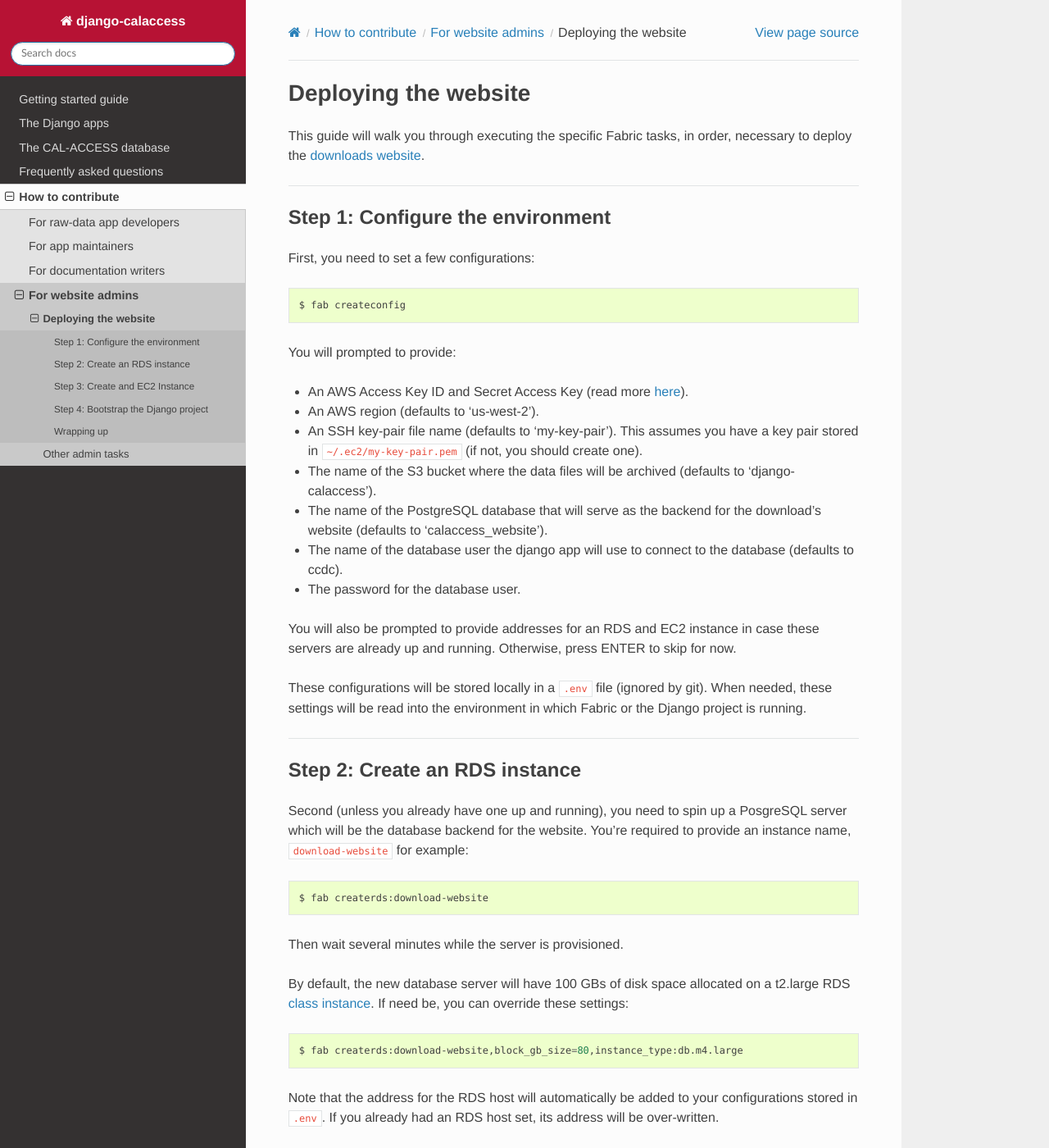
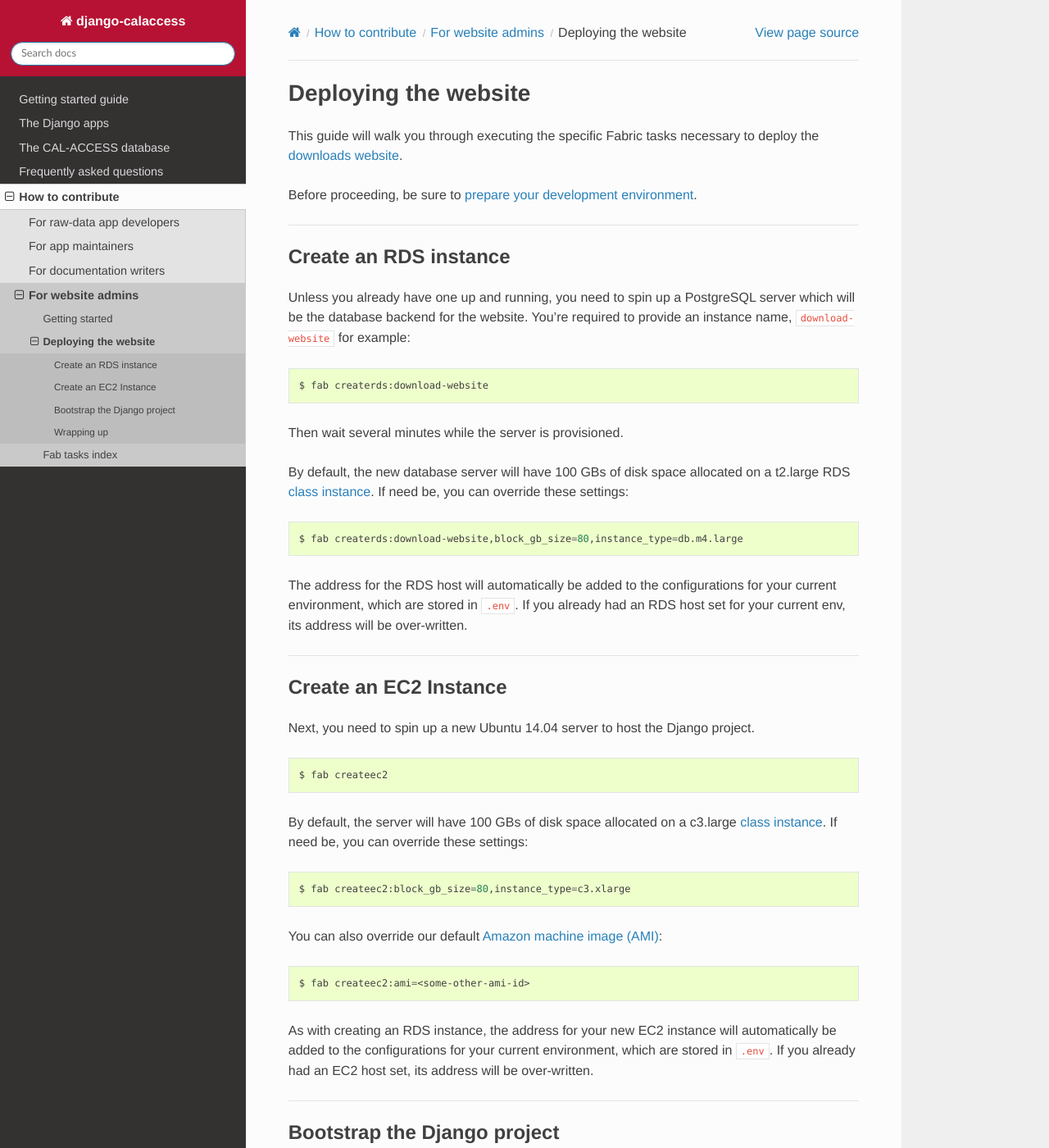
Before and after one commit to palewire/django-calaccess-technical-documentation, a Sphinx documentation site: the page built from docs/contribute/calaccess_website/deployment-walkthru.rst, in a window 1280 px wide and 1400 px high. Shown: the whole window at 82% size. Built offline with Sphinx 7.4.7 and the Read the Docs theme 2.0.0, drawn with Linux system fonts in a browser that asks for light colours; some of the changed text lies outside the part shown.

Commit message:
Updates for website related docs

```diff
--- a/docs/apps/calaccess_raw/managementcommands.rst
+++ b/docs/apps/calaccess_raw/managementcommands.rst
@@ -13,7 +13,7 @@ As with any Django app management command, these can be invoked on the command l
 updatecalaccessrawdata
 ~~~~~~~~~~~~~~~~~~~~~~
 
-This master command. It brings together all of the other update commands to
+This is the master command. It brings together all of the other update commands to
 download, unzip, clean and load the latest snapshot of the CAL-ACCESS database.
 
 Examples
--- a/docs/contribute/calaccess_website/deployment-walkthru.rst
+++ b/docs/contribute/calaccess_website/deployment-walkthru.rst
@@ -1,39 +1,17 @@
 Deploying the website
 =====================
 
-This guide will walk you through executing the specific Fabric tasks, in order, necessary to deploy the `downloads website <apps/calaccess_downloads_site.html>`_.
+This guide will walk you through executing the specific Fabric tasks necessary to deploy the `downloads website <apps/calaccess_downloads_site.html>`_.
+
+Before proceeding, be sure to `prepare your development environment <env-prep.html>`_.
 
 --------------------------------------------
 
-Step 1: Configure the environment
----------------------------------
 
-First, you need to set a few configurations:
+Create an RDS instance
+----------------------
 
-.. code-block:: bash
-
-    $ fab createconfig
-
-You will prompted to provide:
-
-* An AWS Access Key ID and Secret Access Key (read more `here <https://aws.amazon.com/developers/access-keys/>`_).
-* An AWS region (defaults to 'us-west-2').
-* An SSH key-pair file name (defaults to 'my-key-pair'). This assumes you have a key pair stored in ``~/.ec2/my-key-pair.pem`` (if not, you should create one).
-* The name of the S3 bucket where the data files will be archived (defaults to 'django-calaccess').
-* The name of the PostgreSQL database that will serve as the backend for the download's website (defaults to 'calaccess_website').
-* The name of the database user the django app will use to connect to the database (defaults to ccdc).
-* The password for the database user.
-
-You will also be prompted to provide addresses for an RDS and EC2 instance in case these servers are already up and running. Otherwise, press ENTER to skip for now.
-
-These configurations will be stored locally in a ``.env`` file (ignored by git). When needed, these settings will be read into the environment in which Fabric or the Django project is running.
-
---------------------------------------------
-
-Step 2: Create an RDS instance
-------------------------------
-
-Second (unless you already have one up and running), you need to spin up a PosgreSQL server which will be the database backend for the website. You're required to provide an instance name, ``download-website`` for example:
+Unless you already have one up and running, you need to spin up a PostgreSQL server which will be the database backend for the website. You're required to provide an instance name, ``download-website`` for example:
 
 .. code-block:: bash
 
@@ -45,14 +23,14 @@ By default, the new database server will have 100 GBs of disk space allocated on
 
 .. code-block:: bash
 
-    $ fab createrds:download-website,block_gb_size=80,instance_type:db.m4.large
+    $ fab createrds:download-website,block_gb_size=80,instance_type=db.m4.large
 
-Note that the address for the RDS host will automatically be added to your configurations stored in ``.env``. If you already had an RDS host set, its address will be over-written.
+The address for the RDS host will automatically be added to the configurations for your current environment, which are stored in ``.env``. If you already had an RDS host set for your current env, its address will be over-written.
 
 --------------------------------------------
 
-Step 3: Create and EC2 Instance
--------------------------------
+Create an EC2 Instance
+----------------------
 
 Next, you need to spin up a new Ubuntu 14.04 server to host the Django project.
 
@@ -64,20 +42,20 @@ By default, the server will have 100 GBs of disk space allocated on a c3.large `
 
 .. code-block:: bash
 
-    $ fab createec2,block_gb_size=80,instance_type:c3.xlarge
+    $ fab createec2:block_gb_size=80,instance_type=c3.xlarge
 
 You can also override our default `Amazon machine image (AMI) <http://docs.aws.amazon.com/AWSEC2/latest/UserGuide/AMIs.html>`_:
 
 .. code-block:: bash
 
-    $ fab createec2,ami:<some-other-ami-id>
+    $ fab createec2:ami=<some-other-ami-id>
 
-As with creating an RDS instance, the address for your new EC2 instance will automatically be added to your configurations stored in ``.env``. If you already had an EC2 host set, its address will be over-written.
+As with creating an RDS instance, the address for your new EC2 instance will automatically be added to the configurations for your current environment, which are stored in ``.env``. If you already had an EC2 host set, its address will be over-written.
 
 --------------------------------------------
 
-Step 4: Bootstrap the Django project
-------------------------------------
+Bootstrap the Django project
+----------------------------
 
 Finally, you're ready to bootstrap the Django project on the Ubuntu server:
 
```
Also changed, not shown: other parts of docs/contribute/calaccess_website/deployment-walkthru.rst (+1 -1 lines), docs/contribute/calaccess_website.rst (+2 -11 lines), docs/contribute/calaccess_website/env-prep.rst (added, +112 -0 lines), docs/contribute/calaccess_website/fab-task-index.rst (added, +351 -0 lines), docs/contribute/calaccess_website/other-tasks.rst (deleted, +0 -117 lines).
